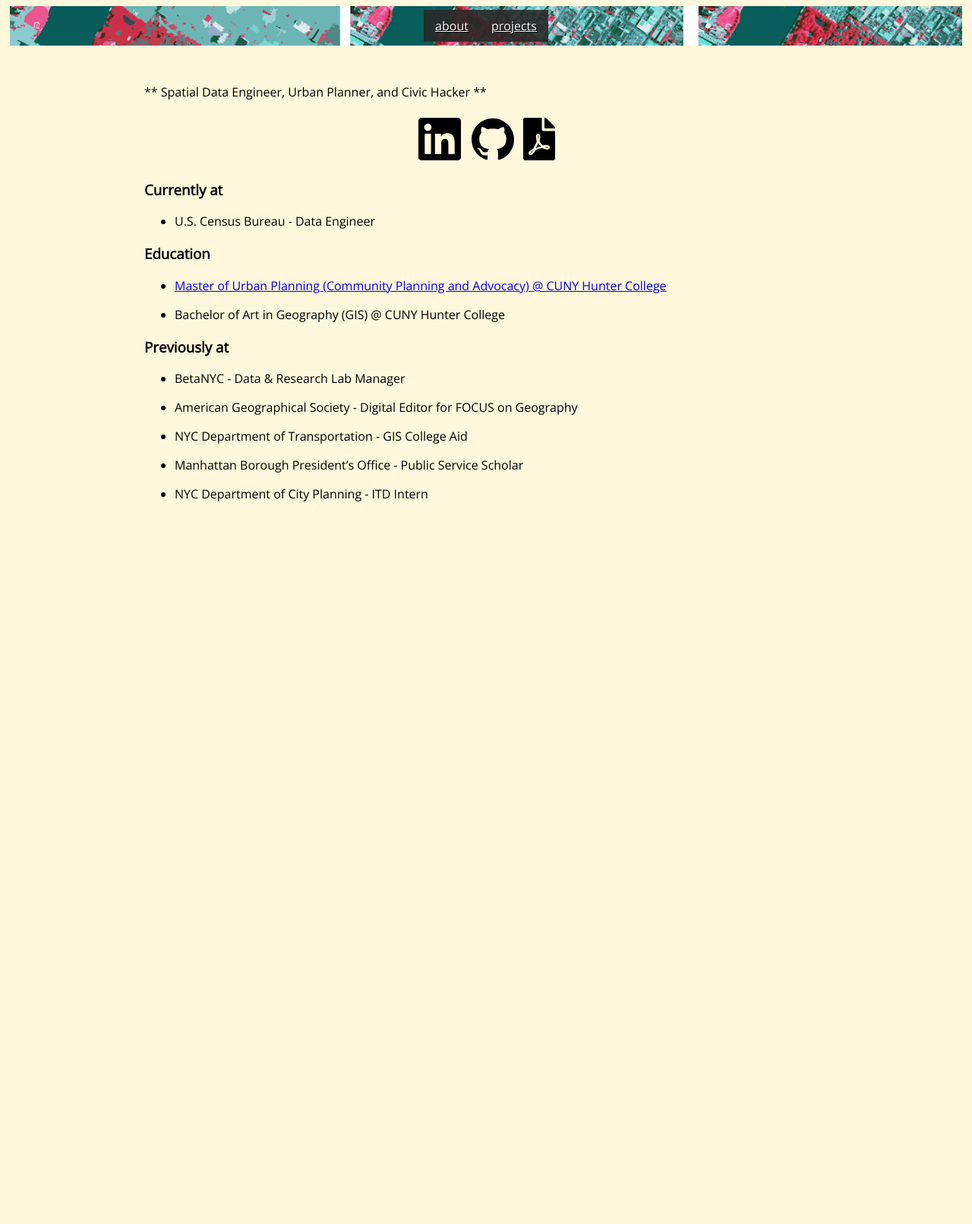
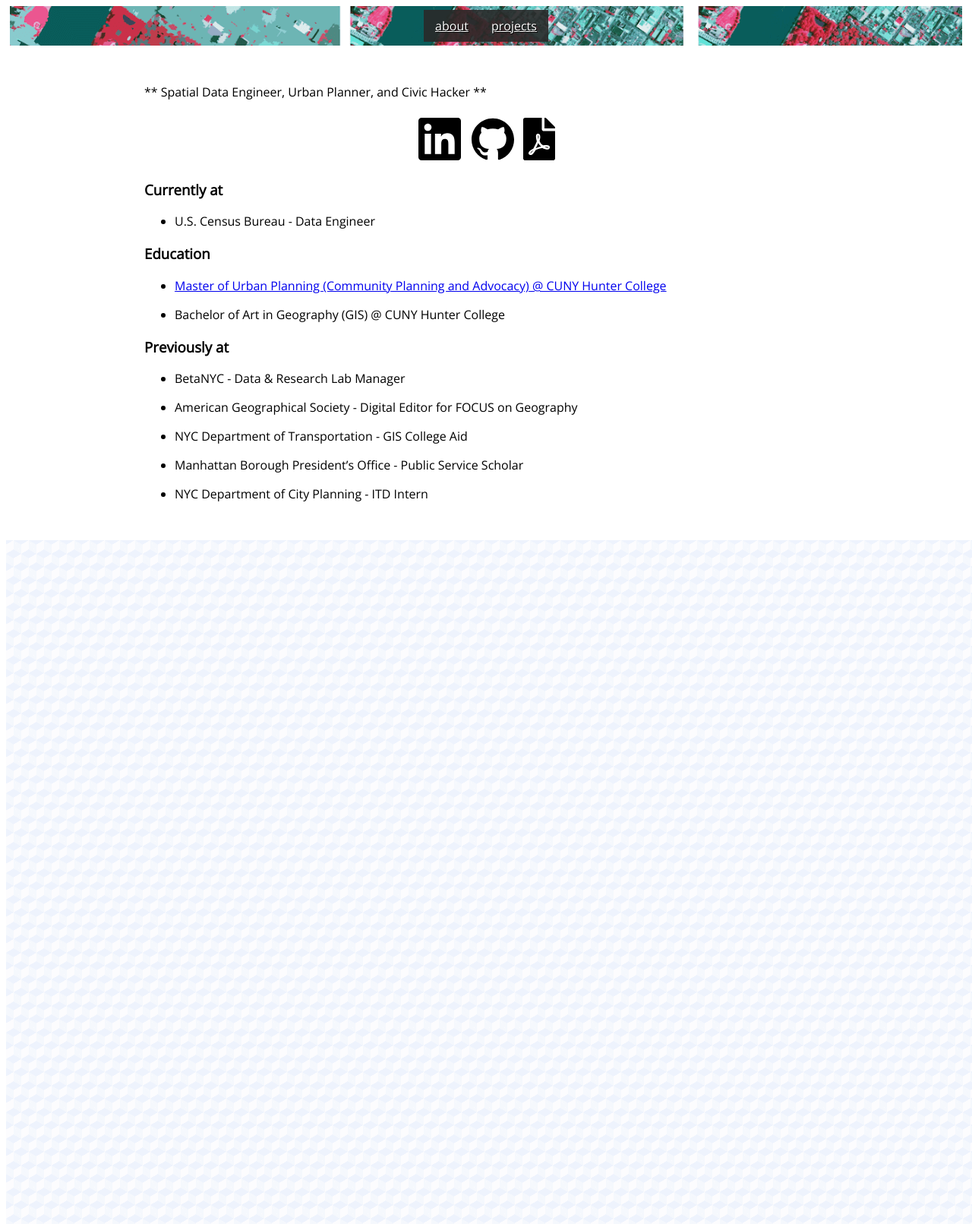
Before and after one commit to zhik/zhik.github.io, a Jekyll site: the page built from index.md, in a window 1280 px wide. Shown: the whole page at 76% size. Built offline with Jekyll 4.4.1, drawn with Linux system fonts in a browser that asks for light colours; before the commit the page ends 900 px from its top, so only the background shows below that.

Commit message:
background

```diff
--- a/_layouts/default.html
+++ b/_layouts/default.html
@@ -18,5 +18,6 @@
     <div id="content">
       {{ content }}
     </div>
+    <div class="background"></div>
   </body>
 </html>
--- a/css/styles.css
+++ b/css/styles.css
@@ -28,7 +28,20 @@
 
 body {
   font-family: 'Open Sans', sans-serif;
-  background-color: cornsilk;
+  position: relative;
+}
+
+.background {
+  background-color: #e5e5f7;
+  opacity: 0.1;
+  background-image: linear-gradient(30deg, #6495ED 12%, transparent 12.5%, transparent 87%, #6495ED 87.5%, #6495ED), linear-gradient(150deg, #6495ED 12%, transparent 12.5%, transparent 87%, #6495ED 87.5%, #6495ED), linear-gradient(30deg, #6495ED 12%, transparent 12.5%, transparent 87%, #6495ED 87.5%, #6495ED), linear-gradient(150deg, #6495ED 12%, transparent 12.5%, transparent 87%, #6495ED 87.5%, #6495ED), linear-gradient(60deg, #6495ED77 25%, transparent 25.5%, transparent 75%, #6495ED77 75%, #6495ED77), linear-gradient(60deg, #6495ED77 25%, transparent 25.5%, transparent 75%, #6495ED77 75%, #6495ED77);
+  background-size: 20px 35px;
+  background-position: 0 0, 0 0, 10px 18px, 10px 18px, 0 0, 10px 18px;
+  position: absolute;
+  height: 100vh;
+  width: 100vw;
+  left: 0;
+  right: 0;
 }
 
 #content {
```
